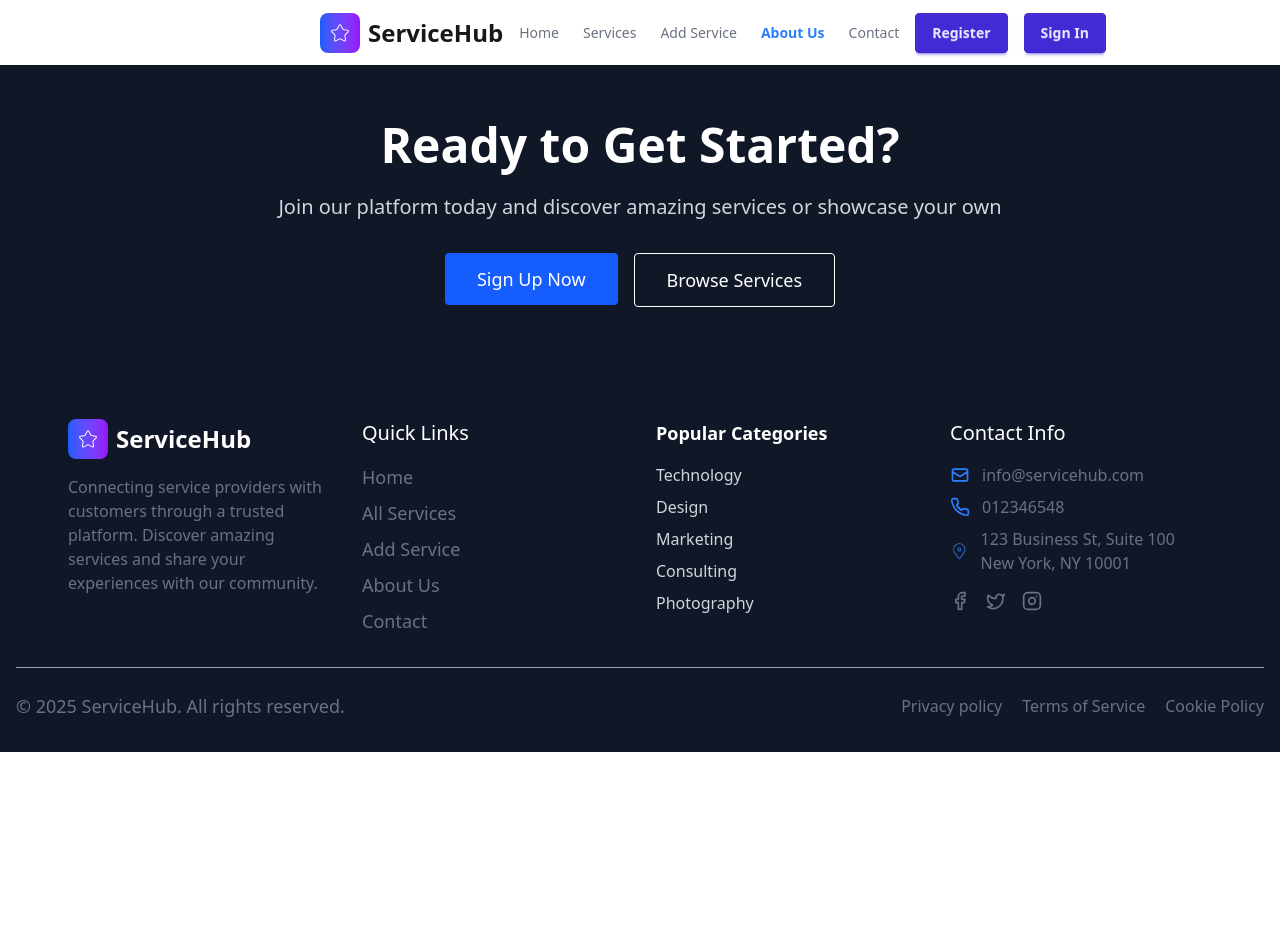
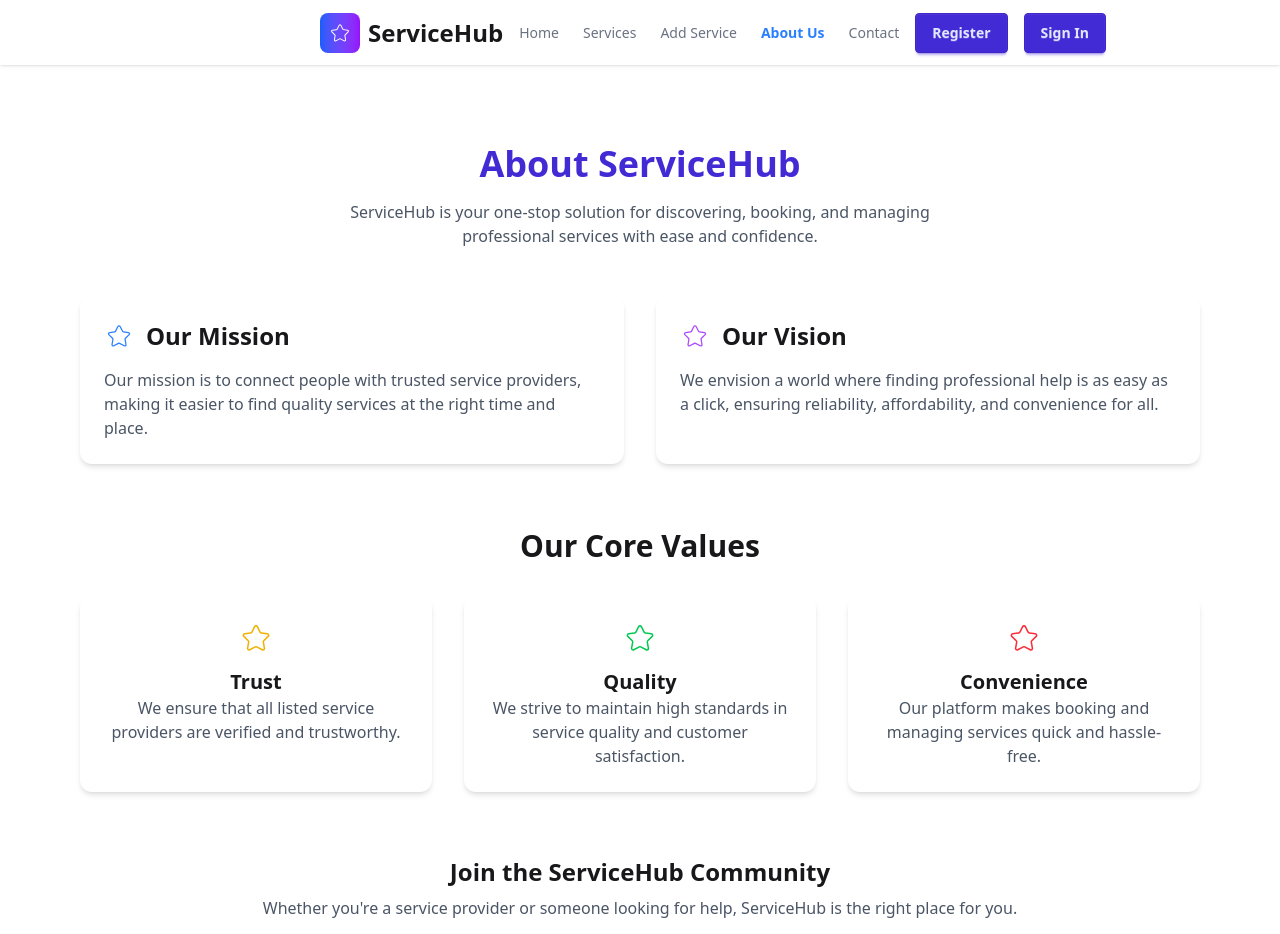
Before and after one commit to SaymaShipra/service-system-client, a React (Vite) app: page /about in a window 1280 px wide. Shown: the top 934 px of the page. Before the commit the page ends 800 px from the top, so only its background shows below. Built offline with nearby package versions, Linux system fonts and the light colour scheme; no server answers.

Commit message:
added contact page

```diff
--- a/src/pages/Home/About.jsx
+++ b/src/pages/Home/About.jsx
@@ -1,7 +1,92 @@
 import React from "react";
+import { CiStar } from "react-icons/ci";
+import { NavLink } from "react-router";
 
 const About = () => {
-  return <div></div>;
+  return (
+    <div className="min-h-screen bg-base-100 px-6 md:px-20 py-16 mt-20">
+      {/* Header Section */}
+      <div className="text-center mb-12">
+        <h1 className="text-4xl font-bold text-primary">About ServiceHub</h1>
+        <p className="mt-4 text-gray-600 max-w-2xl mx-auto">
+          ServiceHub is your one-stop solution for discovering, booking, and
+          managing professional services with ease and confidence.
+        </p>
+      </div>
+
+      {/* Mission & Vision */}
+      <div className="grid grid-cols-1 md:grid-cols-2 gap-8">
+        <div className="p-6 bg-white rounded-xl shadow-md">
+          <div className="flex items-center gap-3 mb-4">
+            <CiStar className="text-blue-500 text-3xl" />
+            <h2 className="text-2xl font-semibold">Our Mission</h2>
+          </div>
+          <p className="text-gray-600">
+            Our mission is to connect people with trusted service providers,
+            making it easier to find quality services at the right time and
+            place.
+          </p>
+        </div>
+
+        <div className="p-6 bg-white rounded-xl shadow-md">
+          <div className="flex items-center gap-3 mb-4">
+            <CiStar className="text-purple-500 text-3xl" />
+            <h2 className="text-2xl font-semibold">Our Vision</h2>
+          </div>
+          <p className="text-gray-600">
+            We envision a world where finding professional help is as easy as a
+            click, ensuring reliability, affordability, and convenience for all.
+          </p>
+        </div>
+      </div>
+
+      {/* Values */}
+      <div className="mt-16">
+        <h2 className="text-3xl font-bold text-center mb-8">Our Core Values</h2>
+        <div className="grid grid-cols-1 md:grid-cols-3 gap-8">
+          <div className="p-6 bg-white rounded-xl shadow-md text-center">
+            <CiStar className="text-yellow-500 text-4xl mx-auto mb-3" />
+            <h3 className="text-xl font-semibold">Trust</h3>
+            <p className="text-gray-600">
+              We ensure that all listed service providers are verified and
+              trustworthy.
+            </p>
+          </div>
+          <div className="p-6 bg-white rounded-xl shadow-md text-center">
+            <CiStar className="text-green-500 text-4xl mx-auto mb-3" />
+            <h3 className="text-xl font-semibold">Quality</h3>
+            <p className="text-gray-600">
+              We strive to maintain high standards in service quality and
+              customer satisfaction.
+            </p>
+          </div>
+          <div className="p-6 bg-white rounded-xl shadow-md text-center">
+            <CiStar className="text-red-500 text-4xl mx-auto mb-3" />
+            <h3 className="text-xl font-semibold">Convenience</h3>
+            <p className="text-gray-600">
+              Our platform makes booking and managing services quick and
+              hassle-free.
+            </p>
+          </div>
+        </div>
+      </div>
+
+      {/* Call to Action */}
+      <div className="mt-16 text-center">
+        <h2 className="text-2xl font-semibold">
+          Join the ServiceHub Community
+        </h2>
+        <p className="text-gray-600 mt-2">
+          Whether you're a service provider or someone looking for help,
+          ServiceHub is the right place for you.
+        </p>
+        <NavLink to="/services">
+          {" "}
+          <button className="btn btn-primary mt-4">Get Started</button>
+        </NavLink>
+      </div>
+    </div>
+  );
 };
 
 export default About;
--- a/src/pages/Home/Contact.jsx
+++ b/src/pages/Home/Contact.jsx
@@ -1,7 +1,94 @@
 import React from "react";
+import { Mail, Phone, MapPin } from "lucide-react";
 
 const Contact = () => {
-  return <div></div>;
+  return (
+    <div className="min-h-screen bg-gradient-to-b from-white via-blue-50 mt-20 to-white px-6 md:px-20 py-16">
+      {/* Header */}
+      <div className="text-center mb-12">
+        <h1 className="text-4xl font-bold text-primary">Contact Us</h1>
+        <p className="mt-4 text-gray-600 max-w-2xl mx-auto">
+          Have a question, feedback, or need support? Fill out the form or reach
+          us directly — we’re here to help.
+        </p>
+      </div>
+
+      {/* Contact Info + Form */}
+      <div className="grid grid-cols-1 md:grid-cols-2 gap-12">
+        {/* Contact Information */}
+        <div className="bg-white rounded-2xl shadow-lg p-8 space-y-6">
+          <h2 className="text-2xl font-semibold mb-4">Get in Touch</h2>
+          <div className="flex items-center gap-4">
+            <Mail className="text-primary" size={24} />
+            <p className="text-gray-700">support@servicehub.com</p>
+          </div>
+          <div className="flex items-center gap-4">
+            <Phone className="text-primary" size={24} />
+            <p className="text-gray-700">+880 1234 567 890</p>
+          </div>
+          <div className="flex items-center gap-4">
+            <MapPin className="text-primary" size={24} />
+            <p className="text-gray-700">Dhaka, Bangladesh</p>
+          </div>
+          <p className="text-gray-600 mt-6">
+            Our support team is available{" "}
+            <strong>Mon–Fri, 9:00 AM – 6:00 PM</strong>.
+          </p>
+        </div>
+
+        {/* Contact Form */}
+        <div className="bg-white rounded-2xl shadow-lg p-8">
+          <h2 className="text-2xl font-semibold mb-6">Send a Message</h2>
+          <form className="space-y-5">
+            <div>
+              <label className="block mb-1 text-gray-700">Name</label>
+              <input
+                type="text"
+                placeholder="Your Name"
+                className="input input-bordered w-full"
+                required
+              />
+            </div>
+            <div>
+              <label className="block mb-1 text-gray-700">Email</label>
+              <input
+                type="email"
+                placeholder="Your Email"
+                className="input input-bordered w-full"
+                required
+              />
+            </div>
+            <div>
+              <label className="block mb-1 text-gray-700">Message</label>
+              <textarea
+                placeholder="Write your message..."
+                className="textarea textarea-bordered w-full"
+                rows="5"
+                required
+              ></textarea>
+            </div>
+            <button type="submit" className="btn btn-primary w-full">
+              Send Message
+            </button>
+          </form>
+        </div>
+      </div>
+
+      {/* Map Section */}
+      <div className="mt-16">
+        <iframe
+          title="Google Map"
+          src="https://www.google.com/maps/embed?pb=!1m18!1m12!1m3!1d3650.084772985865!2d90.42123877484709!3d23.81232638614043!2m3!1f0!2f0!3f0!3m2!1i1024!2i768!4f13.1!3m3!1m2!1s0x3755c7c947ac08f3%3A0x947ad0e0d8e29d35!2sDhaka!5e0!3m2!1sen!2sbd!4v1694030199999!5m2!1sen!2sbd"
+          width="100%"
+          height="350"
+          style={{ border: 0 }}
+          allowFullScreen=""
+          loading="lazy"
+          className="rounded-2xl shadow-lg"
+        ></iframe>
+      </div>
+    </div>
+  );
 };
 
 export default Contact;
```
